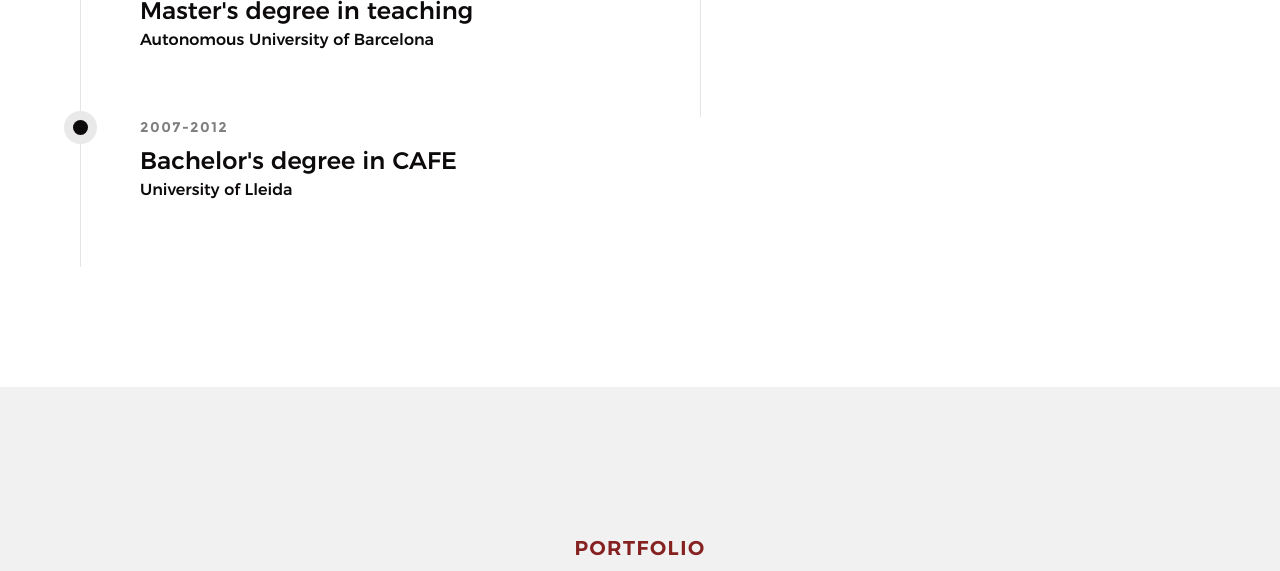
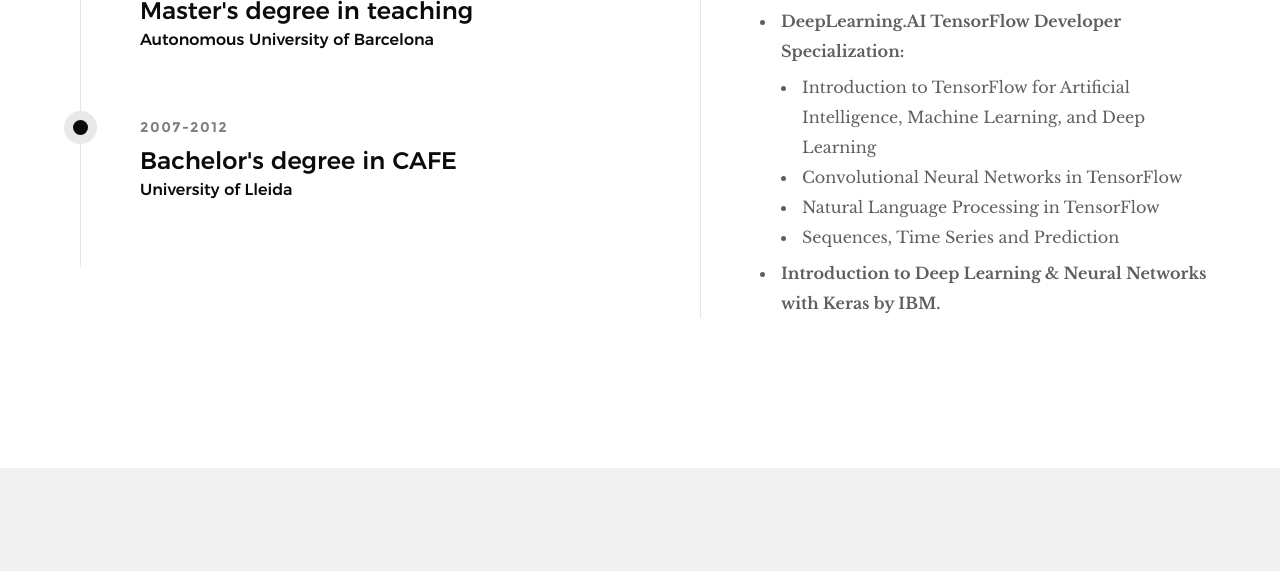
Before and after one commit to Jose-dola/Jose-dola.github.io, a plain HTML site: page index.html in a window 1280 px wide. Shown: the part 4167-4738 px from the top of the page. Drawn offline with Linux system fonts and the light colour scheme.

Commit message:
new commit

```diff
--- a/index.html
+++ b/index.html
@@ -382,11 +382,22 @@
                             <img src="images/coursera_logo.png" alt="" class="resize_logo">
                            <!-- <h5>University of Lleida</h5> -->
                         </div>
-                        <!--
                         <div class="timeline__desc">
-                            <p>descripcion</p>
+                            <ul>
+                                <li>
+                                    <b>DeepLearning.AI TensorFlow Developer Specialization:</b>
+                                    <ul>
+                                        <li>Introduction to TensorFlow for Artificial Intelligence, Machine Learning, and Deep Learning</li>
+                                        <li>Convolutional Neural Networks in TensorFlow</li>
+                                        <li>Natural Language Processing in TensorFlow</li>
+                                        <li>Sequences, Time Series and Prediction</li>
+                                    </ul>
+
+                                </li>
+                                <li><b>Introduction to Deep Learning & Neural Networks with Keras by IBM.</b></li>
+                            </ul>
                         </div>
-                        -->
+
                     </div> <!-- end timeline__block -->
 
 <!--
@@ -400,7 +411,7 @@
                         <div class="timeline__desc">
                             <p>Lorem ipsum Occaecat do esse ex et dolor culpa nisi ex in magna consectetur nisi cupidatat laboris esse eiusmod deserunt aute do quis velit esse sed Ut proident cupidatat nulla esse cillum laborum occaecat nostrud sit dolor incididunt amet est occaecat nisi incididunt.</p>
                         </div>
-                    </div> <!-- end timeline__block --
+                    </div> -- end timeline__block --
 -->
                 </div> <!-- end timeline -->
             </div> <!-- end right -->
```
